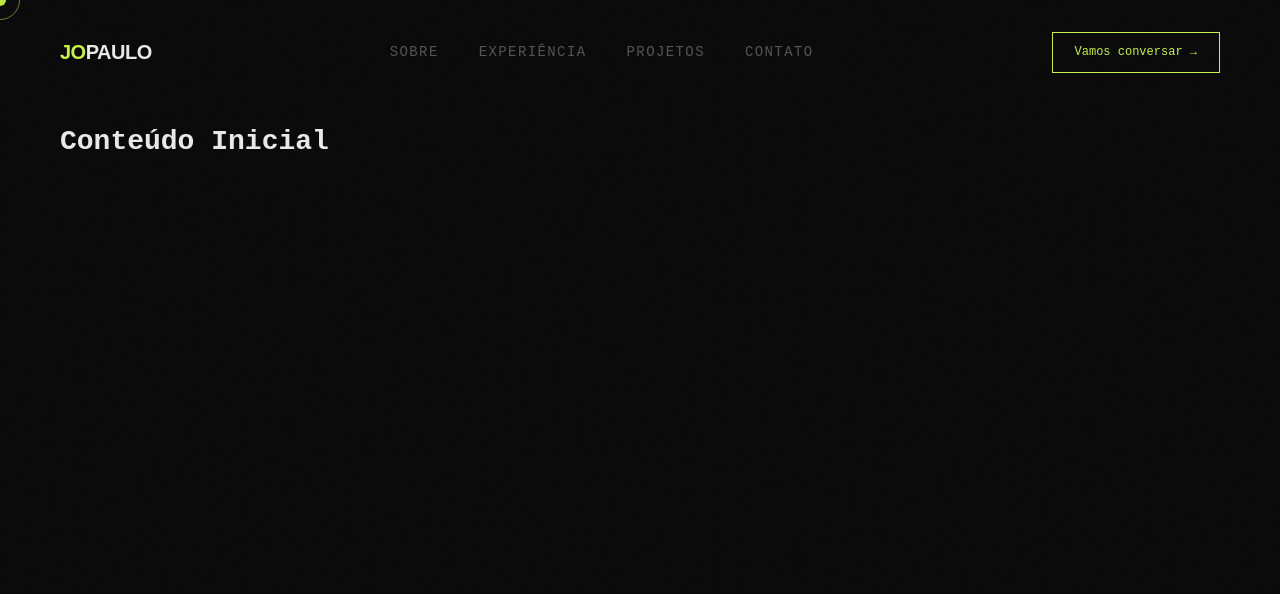
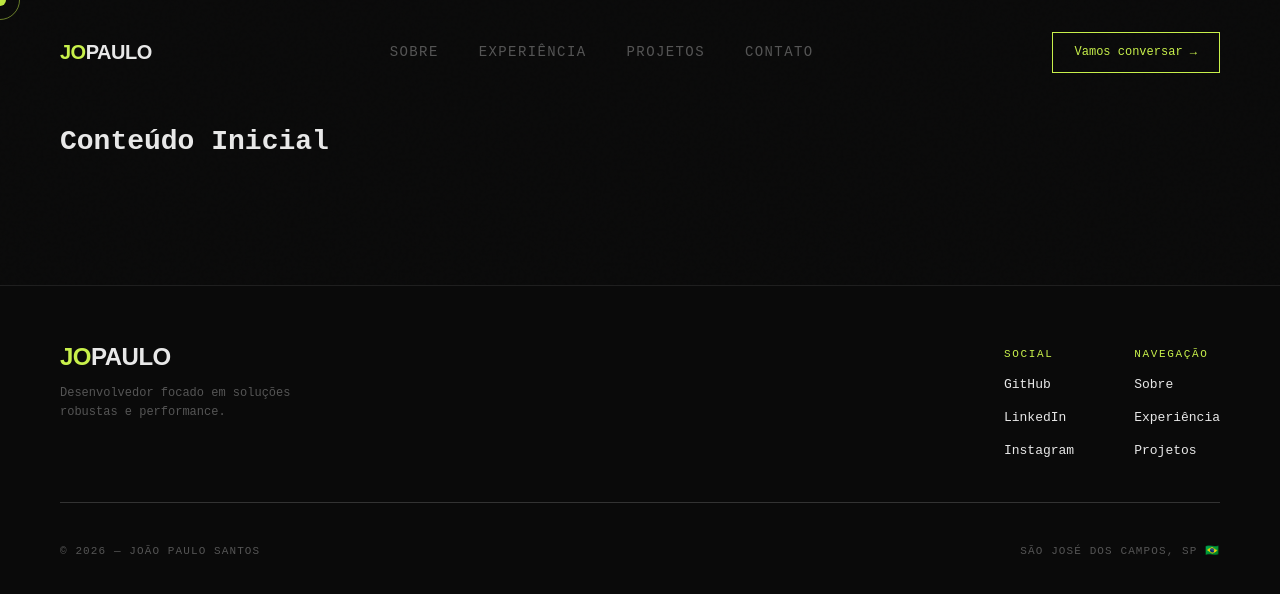
Before and after one commit to jopaul0/jopaul0.github.io, a React (Vite) app: page / in a window 1280 px wide. Shown: the top 594 px of the page. Built offline with nearby package versions, Linux system fonts and the light colour scheme.

Commit message:
feat: add new footer

```diff
--- a/src/App.tsx
+++ b/src/App.tsx
@@ -1,5 +1,6 @@
 import { Navbar }  from '@/components/Navbar'
 import { Cursor }  from '@/components/Cursor'
+import { Footer } from '@/components/Footer'
 
 function App() {
 
@@ -11,6 +12,7 @@ function App() {
         {/* O conteúdo das próximas fases entrará aqui */}
         <h1>Conteúdo Inicial</h1>
       </main>
+      <Footer />
     </>
   )
 }
--- /dev/null
+++ b/src/components/Footer/Footer.module.scss
@@ -0,0 +1,90 @@
+@use '@/styles/variables' as vars;
+@use '@/styles/mixins' as mix;
+
+.footer {
+  width: 100%;
+  padding: 60px;
+  border-top: 1px solid var(--border);
+  display: flex;
+  flex-direction: column;
+  gap: 40px;
+  background: var(--bg);
+
+  @include mix.mobile {
+    padding: 40px 24px;
+  }
+
+  .top {
+    display: flex;
+    justify-content: space-between;
+    align-items: flex-start;
+
+    @include mix.mobile {
+      flex-direction: column;
+      gap: 32px;
+    }
+  }
+
+  .brand {
+    .logo {
+      @include mix.title-xl;
+      font-size: 24px;
+      color: var(--accent);
+      text-decoration: none;
+      letter-spacing: -0.5px;
+
+      span { color: var(--text); }
+    }
+
+    p {
+      margin-top: 12px;
+      color: var(--muted);
+      font-size: 12px;
+      max-width: 250px;
+    }
+  }
+
+  .links {
+    display: flex;
+    gap: 60px;
+
+    @include mix.mobile {
+      gap: 40px;
+    }
+
+    div {
+      display: flex;
+      flex-direction: column;
+      gap: 12px;
+
+      span { @include mix.section-label; }
+
+      a {
+        color: var(--text);
+        text-decoration: none;
+        font-size: 13px;
+        transition: color 0.2s;
+
+        &:hover { color: var(--accent); }
+      }
+    }
+  }
+
+  .bottom {
+    display: flex;
+    justify-content: space-between;
+    align-items: center;
+    padding-top: 40px;
+    border-top: 1px solid var(--muted-dark);
+    color: var(--muted);
+    font-size: 11px;
+    text-transform: uppercase;
+    letter-spacing: 0.1em;
+
+    @include mix.mobile {
+      flex-direction: column;
+      gap: 20px;
+      align-items: flex-start;
+    }
+  }
+}
--- /dev/null
+++ b/src/components/Footer/index.tsx
@@ -0,0 +1,36 @@
+import styles from './Footer.module.scss';
+
+export const Footer = () => {
+  const currentYear = new Date().getFullYear();
+
+  return (
+    <footer className={styles.footer}>
+      <div className={styles.top}>
+        <div className={styles.brand}>
+          <a href="#" className={styles.logo}>JO<span>PAULO</span></a>
+          <p>Desenvolvedor focado em soluções robustas e performance.</p>
+        </div>
+
+        <div className={styles.links}>
+          <div>
+            <span>Social</span>
+            <a href="https://github.com/jopaul0" target="_blank">GitHub</a>
+            <a href="https://linkedin.com/in/joaosantos02" target="_blank">LinkedIn</a>
+            <a href="https://instagram.com/jopaul0_" target="_blank">Instagram</a>
+          </div>
+          <div>
+            <span>Navegação</span>
+            <a href="#sobre">Sobre</a>
+            <a href="#experiencia">Experiência</a>
+            <a href="#projetos">Projetos</a>
+          </div>
+        </div>
+      </div>
+
+      <div className={styles.bottom}>
+        <p>© {currentYear} — João Paulo Santos</p>
+        <p>São José dos Campos, SP 🇧🇷</p>
+      </div>
+    </footer>
+  );
+};
```
